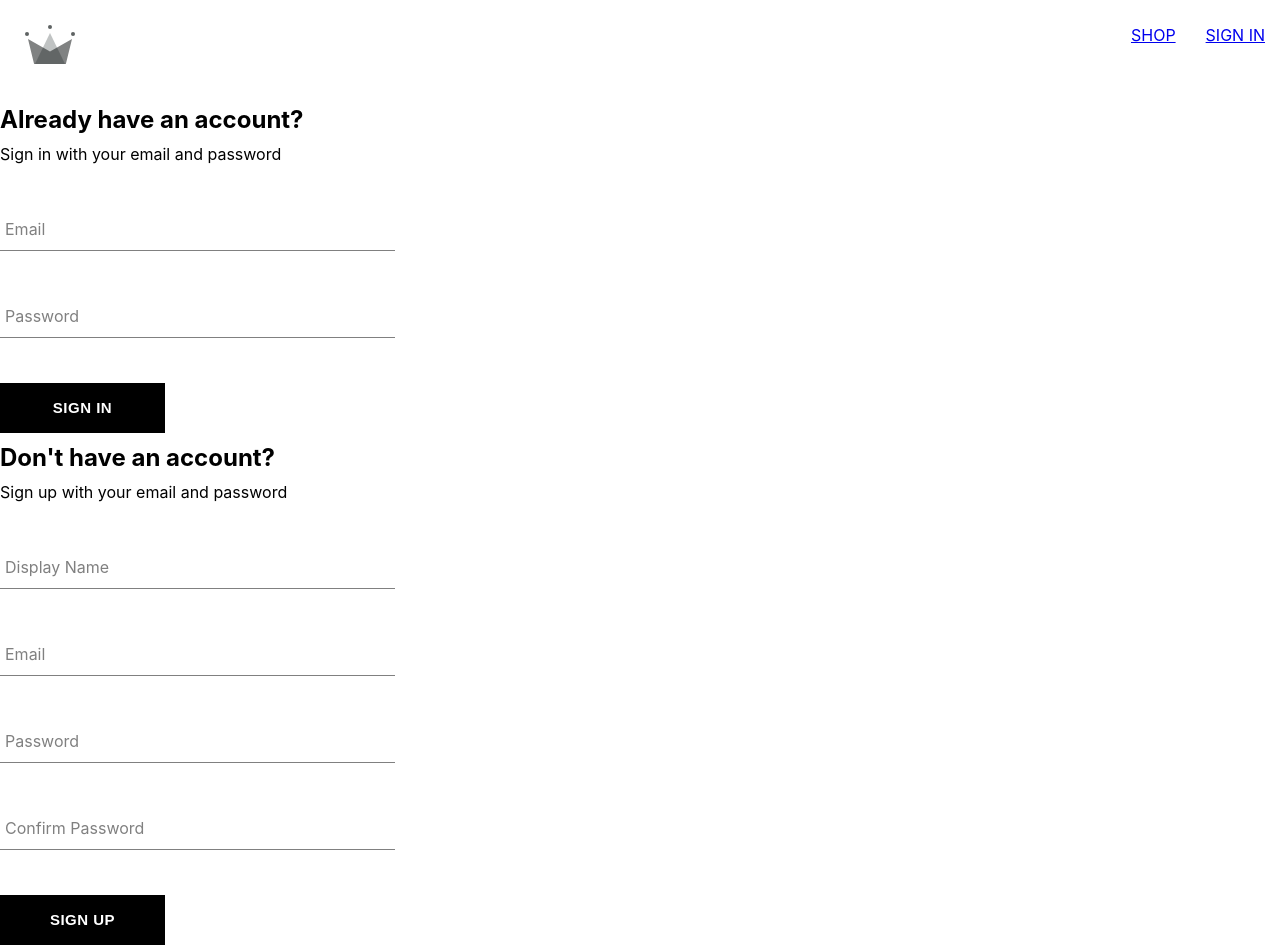
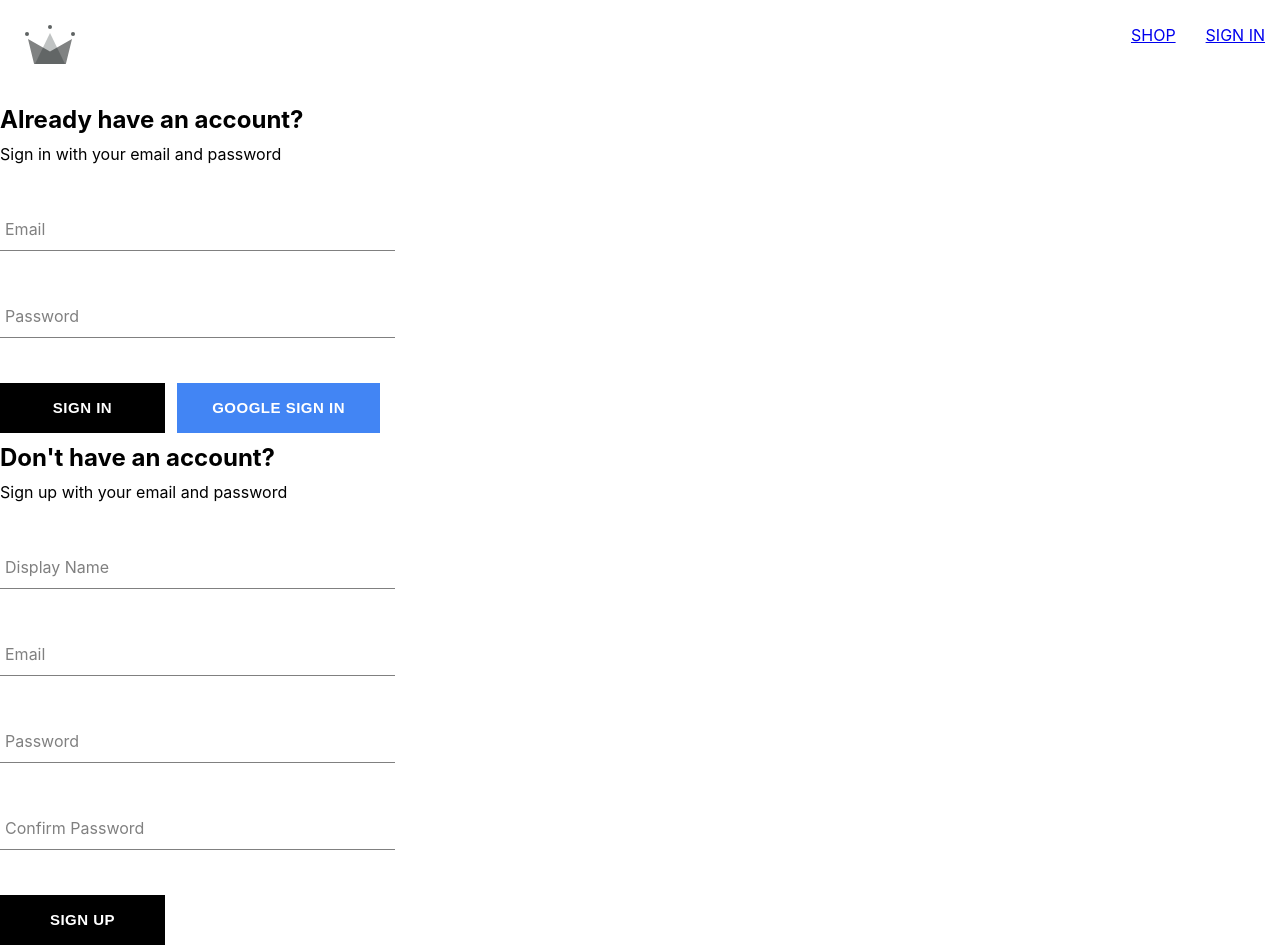
Before and after one commit to cambodianjesuss/crwn-clothing-2, a React (Create React App) app: page /auth in a window 1280 px wide. Built offline with nearby package versions, Linux system fonts and the light colour scheme; the HTML template or start-up script is replaced by a standard one.

Commit message:
sign in/sign in with google button

```diff
--- a/src/components/routes/authentication/authentication.component.js
+++ b/src/components/routes/authentication/authentication.component.js
@@ -5,7 +5,6 @@
 
 import SignInForm from "../../sign-in-form/sign-in-form.component";
 import SignUpForm from "../../sign-up-form/sign-up-form.component";
-import Button from "../../button/button.component";
 
 const Authentication = () => {
   const logGoogleUser = async () => {
--- a/src/components/sign-in-form/sign-in-form.component.js
+++ b/src/components/sign-in-form/sign-in-form.component.js
@@ -1,4 +1,4 @@
-import { createAuthUserWithEmailAndPassword, createUserDocumentFromAuth } from "../../utils/firebase/firebase.utils";
+import { createAuthUserWithEmailAndPassword, createUserDocumentFromAuth, signInWithGooglePopup } from "../../utils/firebase/firebase.utils";
 import FormInput from "../form-input/form-input.component";
 import Button from "../button/button.component";
 
@@ -21,6 +21,12 @@
   const resetFormFields = () => {
     setFormFields(defaultFormFields)
   }
+
+  const signInWithGoogle = async () => {
+    const { user } = await signInWithGooglePopup();
+    // eslint-disable-next-line no-unused-vars
+    await createUserDocumentFromAuth(user);
+  };
 
   const handleChange = (event) => {
     const { name, value } = event.target;
@@ -68,9 +74,12 @@
           name="password"
           value={password}
         />
-        <Button buttonType='' type="submit">
-          Sign In
-        </Button>
+        <div className="buttons-container">
+          <Button buttonType='' type="submit">
+            Sign In
+          </Button>
+          <Button buttonType='google' onClick={signInWithGoogle}>Google sign in</Button>
+        </div>
       </form>
     </div>
   );
--- a/src/components/sign-in-form/sign-in-form.styles.scss
+++ b/src/components/sign-in-form/sign-in-form.styles.scss
@@ -0,0 +1,14 @@
+.sign-up-container {
+  display: flex;
+  flex-direction: columns;
+  width: 380px;
+
+  h2 {
+   margin: 10px 0;
+  }
+
+  .buttons-container {
+    display: flex;
+    justify-content: space-between;
+  }
+}
```
